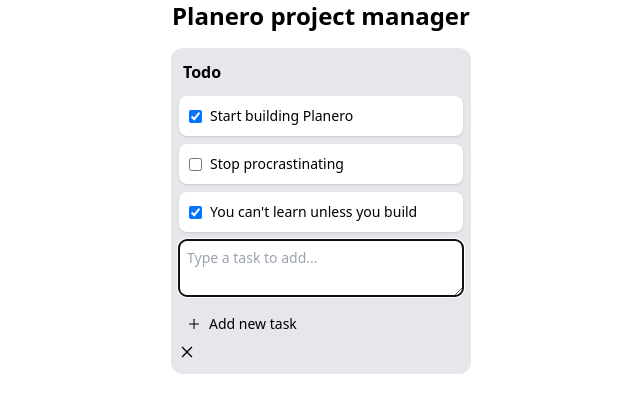
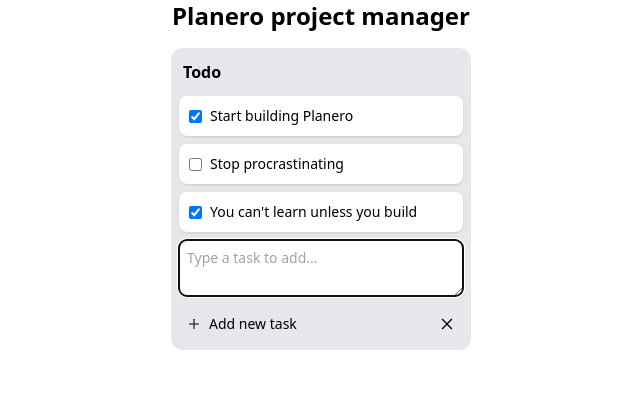
Before and after one commit to raknos13/planero-planner-react, a React (Vite) app: page / in a window 1280 px wide. Both pictures are taken after a click on the button "Add new task". Shown: the top 412 px of the page, without its empty margins (319-959 px from the left). Built offline with nearby package versions, Linux system fonts and the light colour scheme.

Commit message:
Add a cancel button to discard new task

```diff
--- a/src/components/TodoList.jsx
+++ b/src/components/TodoList.jsx
@@ -96,6 +96,7 @@ export default function TodoList() {
           className="mb-1 p-2 w-full rounded-lg text-sm"
         />
       )}
+      <div className="flex">
         <button
           // type="submit"
           onClick={() => {
@@ -107,10 +108,14 @@ export default function TodoList() {
           <span>Add new task</span>
         </button>
         {isAddingNewTask && (
-        <button onClick={() => setIsAddingNewTask(false)}>
+          <button
+            onClick={() => setIsAddingNewTask(false)}
+            className="p-1 px-2 rounded-md hover:bg-gray-400"
+          >
             <AiOutlineClose />
           </button>
         )}
       </div>
+    </div>
   );
 }
```
Lines whose indentation alone changed are shown as unchanged.
